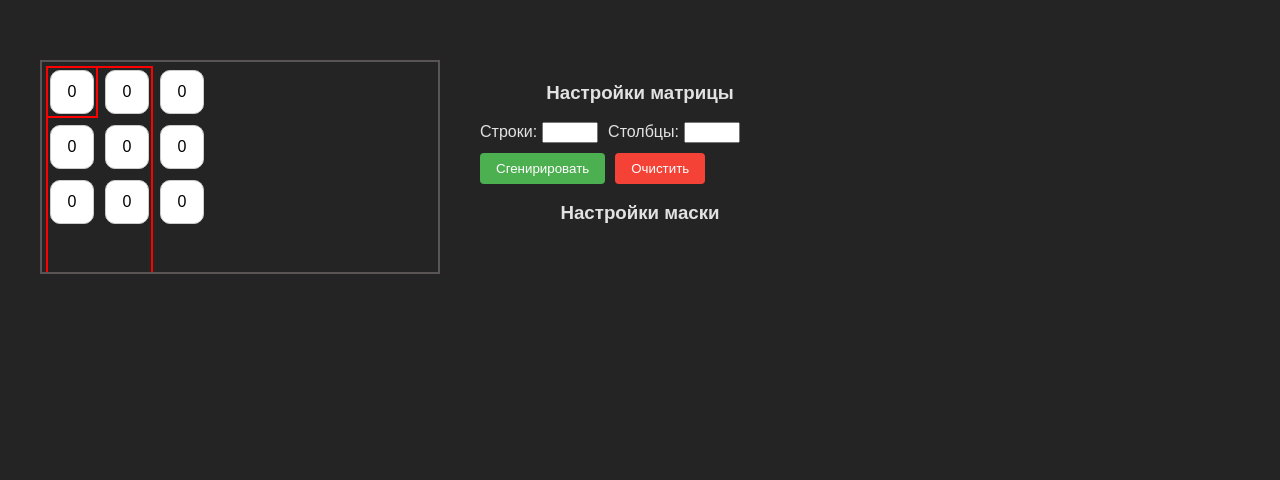
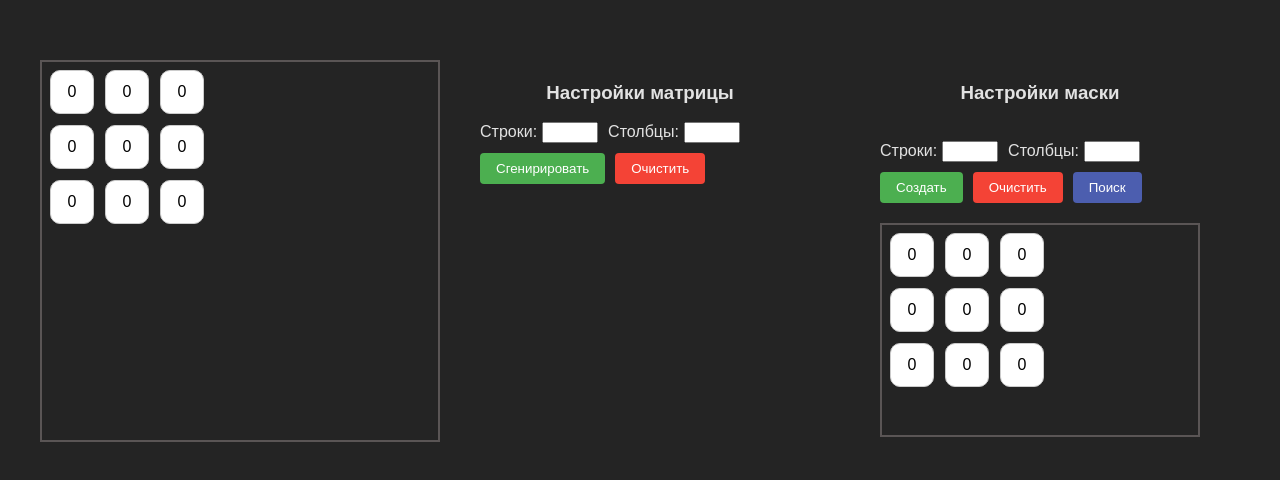
Before and after one commit to ShiroNed256/find_for_subarray, a React (Vite) app: page / in a window 1280 px wide. Shown: the top 480 px of the page. Built offline with nearby package versions, Linux system fonts and the light colour scheme.

Commit message:
Дабавил хранение результата поиска подматрицы. добавил компаненту настройки поиска

```diff
--- a/src/App.jsx
+++ b/src/App.jsx
@@ -2,40 +2,19 @@ import { useState } from 'react'
 import ResultRender from './components/ResultRender'
 import Setting from './components/Setting'
 import './App.css'
+import { mainStore } from './store/mainStore'
+import SearchRender from './components/SearchRender'
+import { observer } from 'mobx-react-lite'
 
-
-function App() {
-
-  const [matrix, setMatrix] = useState([[]])
-  const [result, setResult] = useState([
-    {
-      leftBound: 0,
-      rightBound: 1,
-      topBound: 0,
-      bottomBound:7,
-    },
-    {
-      leftBound: 0,
-      rightBound: 0,
-      topBound: 0,
-      bottomBound:0,
-    }
-  ])
-
-  const handleMatrixChange = (newMatrix) => {
-    setMatrix(newMatrix)
-  }
-
-  const handleSubMatrixChange = (newResult) => {
-    setResult(newResult)
-  }
-
+const App = observer(() => {
   return (
     <div className="App">
-      <ResultRender matrix = {matrix} result = {result} />
-      <Setting matrixChange = {handleMatrixChange} />
+      <ResultRender result = {mainStore.Result} />
+      <Setting/>
+      <SearchRender />
+
     </div>
   )
-}
+})
 
 export default App
--- a/src/components/SearchRender.jsx
+++ b/src/components/SearchRender.jsx
@@ -1,15 +1,54 @@
+import React, { useState } from "react"
 import { observer } from 'mobx-react-lite'
 import './ui/style.css'
 import {mainStore} from '../store/mainStore'
 import MatrixRender from './MatrixRender'
+import ParametrBlock from './ParametrBlock'
 
 const SearchRender = observer(() => {
+  const [rows, setRows] = useState(3)
+  const [cols, setCols] = useState(3)
 
+  const fillRandom = () => {
+      mainStore.initSubmatrix(rows, cols)
+  }
 
+  const clearMatrix = () => {
+      mainStore.initSubmatrix(rows, cols)
+  }
+
+  const changeRowMatrix = (numberRows) => {
+      setRows(numberRows)
+  }
+
+  const changeColMatrix = (numberCols) => {
+      setCols(numberCols)
+  }
+
+  const find = () => {
+      mainStore.findResult()
+  }
 
   return (
-    <div className="matrix-container" style={{ margin: '20px 0' }}>
-      <MatrixRender matrix = {mainStore.Submatrix.matrix} onChange = {mainStore.Submatrix.setValue}/>
+    <div className="setting-block" style={{ display: "grid", justifyContent: "start"}} >
+      <h3>Настройки маски</h3>
+      <div style={{ margin: '20px 0', display: 'flex', gap: '10px', flexWrap: 'wrap' }}>
+          <ParametrBlock parametrName = 'Строки' parametrChange = {changeRowMatrix} parametrKey = {1} />
+          <ParametrBlock parametrName = 'Столбцы' parametrChange = {changeColMatrix} parametrKey = {2} />
+          <br />
+          <button className='button button-green' onClick={fillRandom}>
+              Создать
+          </button>
+          <button className='button button-red' onClick={clearMatrix}>
+              Очистить
+          </button>
+          <button className='button button-blue' onClick={find}>
+              Поиск
+          </button>
+      </div>
+      <div className="matrix-container" >
+        <MatrixRender matrix = {mainStore.Submatrix.matrix} onChange = {mainStore.Submatrix.setValue}/>
+      </div>
 
     </div>
   )
--- a/src/components/Setting.jsx
+++ b/src/components/Setting.jsx
@@ -40,8 +40,6 @@ const Setting = observer((props) => {
                     Очистить
                 </button>
             </div>
-            <h3>Настройки маски</h3>
-
         </div>
     )
 })
--- a/src/components/ui/style.css
+++ b/src/components/ui/style.css
@@ -70,6 +70,7 @@
 }
 
 .matrix-container {
+  display: grid;
   position: relative;
   display: inline-block;
   overflow: auto;
@@ -79,6 +80,6 @@
 .highlight2 {
   position: absolute;
   border: 2px solid red;
-  pointer-events: none; /* рамка не мешает кликам по ячейкам */
+  pointer-events: none;
   box-sizing: border-box;
 }
--- a/src/store/mainStore.js
+++ b/src/store/mainStore.js
@@ -1,13 +1,17 @@
 import MatrixStore from "./MatrixStore"
 import {makeAutoObservable} from 'mobx'
+import {findSubmatrix} from '../components/helpers/helper'
+
 
 class MainStore {
     Matrix
     Submatrix
+    Result
 
     constructor() {
         this.Matrix = new MatrixStore()
         this.Submatrix = new MatrixStore()
+        this.Result = []
         makeAutoObservable(this)
     }
 
@@ -19,6 +23,9 @@ class MainStore {
         this.Submatrix = new MatrixStore(rows, cols)
     }
 
+    findResult(){
+       this.Result = findSubmatrix(this.Matrix.matrix, this.Submatrix.matrix)
+    }
 }
 
 export const mainStore = new MainStore()
```
